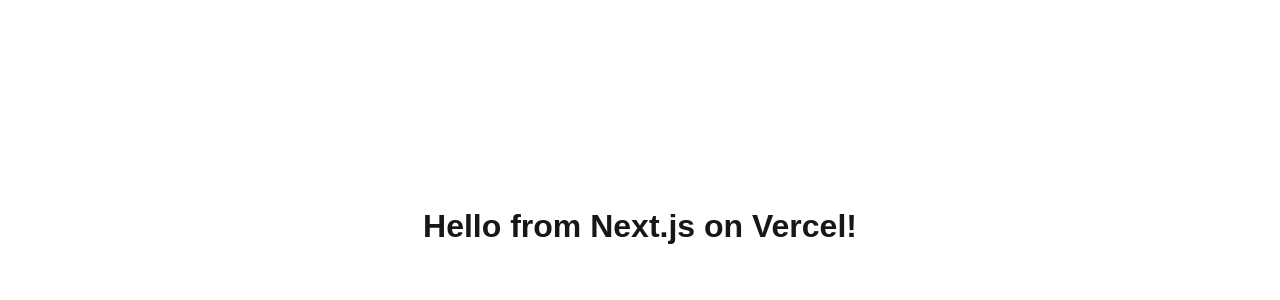
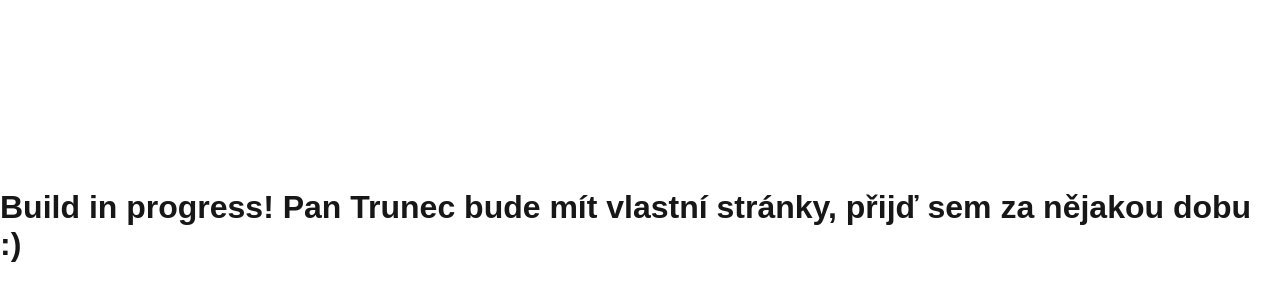
Before and after one commit to ZdenekPese/trunec, a Next.js app: page / in a window 1280 px wide. Shown: the part 174-474 px from the top of the page. Built offline with nearby package versions, Linux system fonts and the light colour scheme.

Commit message:
new text

```diff
--- a/app/page.tsx
+++ b/app/page.tsx
@@ -1,7 +1,7 @@
 export default function Home() {
   return (
     <main style={{ display: 'flex', justifyContent: 'center', alignItems: 'center', height: '100vh' }}>
-      <h1>Hello from Next.js on Vercel!</h1>
+      <h1>Build in progress! Pan Trunec bude mít vlastní stránky, přijď sem za nějakou dobu :)</h1>
     </main>
   );
 }
```
